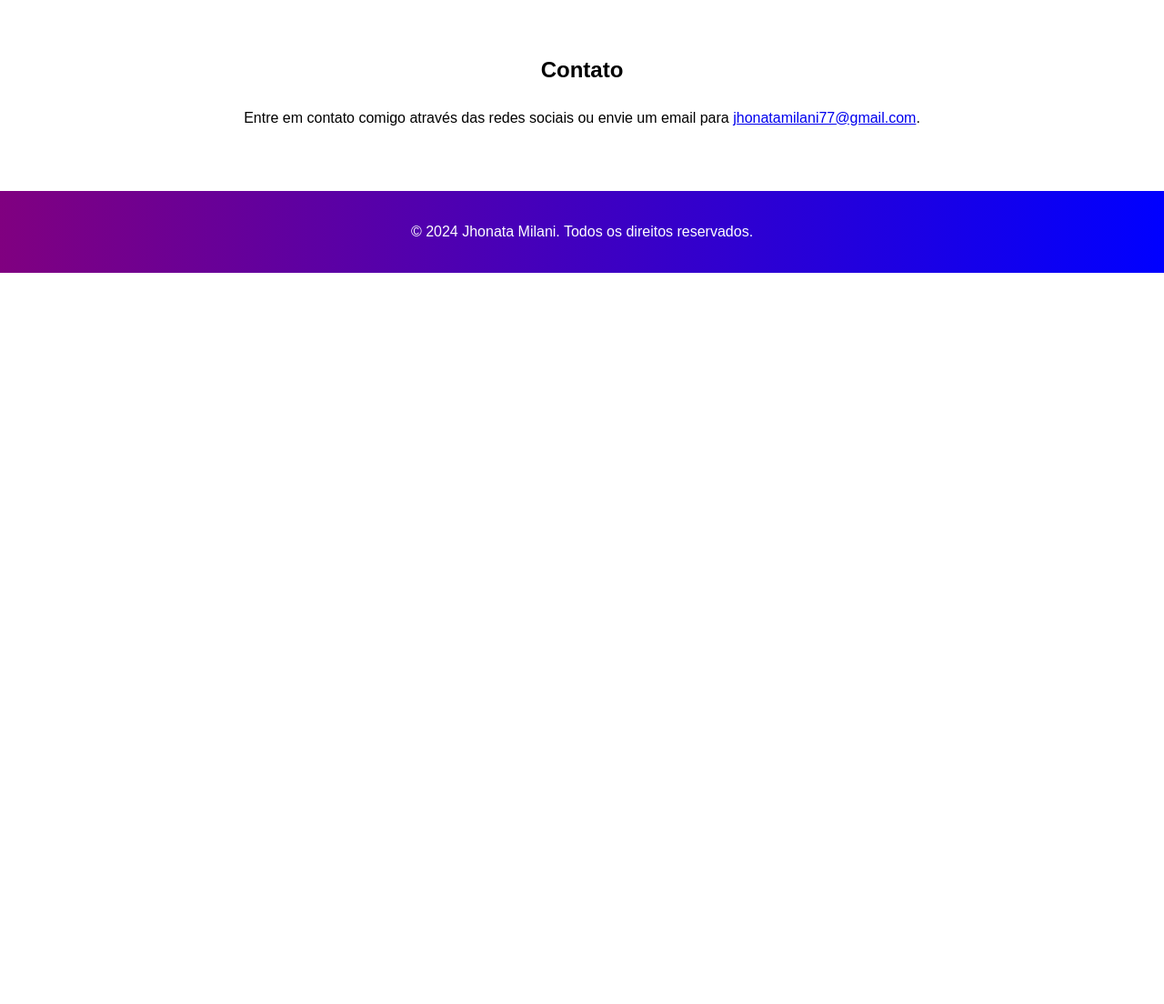
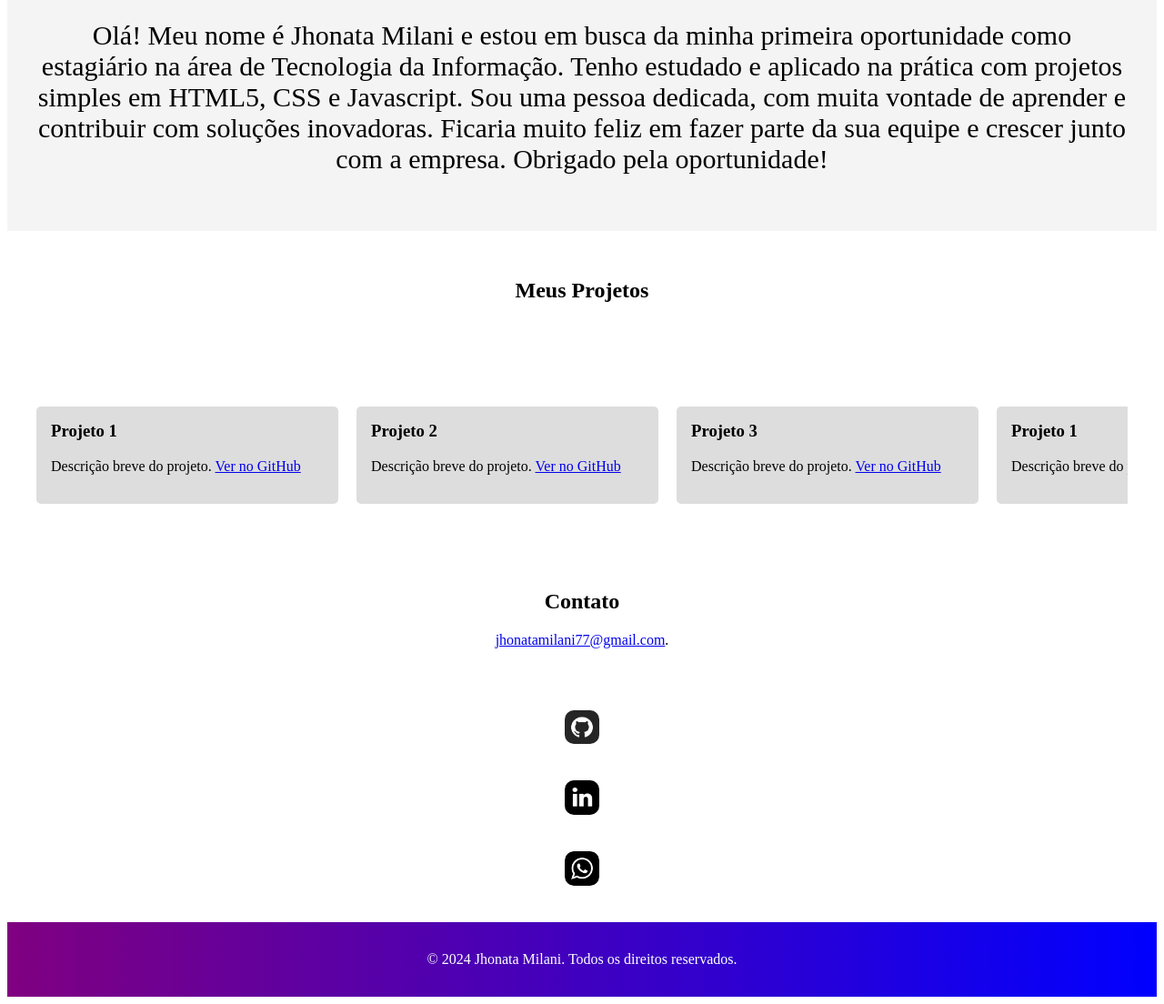
Before and after one commit to Jhonata7/Portif-lio-Profissional, a plain HTML site: page index.html in a window 1280 px wide. Shown: the part 939-2043 px from the top of the page at 91% size. Before the commit the page ends 1239 px from the top, so only its background shows below. Drawn offline with Linux system fonts and the light colour scheme.

Commit message:
Continua amanhã

```diff
--- a/index.html
+++ b/index.html
@@ -1,61 +1,116 @@
 <!DOCTYPE html>
 <html lang="pt-BR">
   <head>
-    <meta charset="UTF-8">
-    <meta name="viewport" content="width=device-width, initial-scale=1.0">
+    <meta charset="UTF-8" />
+    <meta name="viewport" content="width=device-width, initial-scale=1.0" />
     <title>Portfólio - Jhonata Milani</title>
-    <link rel="stylesheet" href="style.css">
+    <link rel="stylesheet" href="style.css" />
   </head>
 
   <body>
     <header>
-                <nav>
+      <nav class="style-list">
         <h1>Meu Portfólio</h1>
         <ul>
-                <li><a href="#sobre">Sobre</a></li>
+          <li><a href="#sobre">Sobre mim</a></li>
           <li><a href="#projetos">Projetos</a></li>
           <li><a href="#contato">Contato</a></li>
         </ul>
       </nav>
     </header>
 
-
-                    <img src="./img/Crachá empresarial com foto e informações simples azul verde e branco.png" alt="Jhonata-cartao-visita">
-
+    <div class="container-profile">
+      <img
+        src="./img/Crachá empresarial com foto e informações simples azul verde e branco.png"
+        alt="Jhonata-cartao-visita"
+      />
+    </div>
 
     <section id="sobre" class="section">
       <h2>Sobre Mim</h2>
-            <p>Olá! Meu nome é Jhonata Milani e estou em busca da minha primeira oportunidade como estagiário na área de Tecnologia da Informação. Tenho estudado e aplicado na prática com projetos simples em HTML5, CSS e Javascript. Sou uma pessoa dedicada, com muita vontade de aprender e contribuir com soluções inovadoras. Ficaria muito feliz em fazer parte da sua equipe e crescer junto com a empresa. Obrigado pela oportunidade!</p>
+      <p class="text-apresentacao">
+        Olá! Meu nome é Jhonata Milani e estou em busca da minha primeira
+        oportunidade como estagiário na área de Tecnologia da Informação. Tenho
+        estudado e aplicado na prática com projetos simples em HTML5, CSS e
+        Javascript. Sou uma pessoa dedicada, com muita vontade de aprender e
+        contribuir com soluções inovadoras. Ficaria muito feliz em fazer parte
+        da sua equipe e crescer junto com a empresa. Obrigado pela oportunidade!
+      </p>
     </section>
 
+    <div class="teste">
       <section id="projetos" class="section">
         <h2>Meus Projetos</h2>
-            <div class="projetos-container">
+        <div class="projetos-slider">
+
+        </div>
+      </section>
+    </div>
+
+    <div class="teste">
+      <section id="" class="section">
+        <div class="projetos-slider">
+          <div class="projeto">
+            <h3>Projeto 1</h3>
+            <p>Descrição breve do projeto. <a href="#">Ver no GitHub</a></p>
+          </div>
+          <div class="projeto">
+            <h3>Projeto 2</h3>
+            <p>Descrição breve do projeto. <a href="#">Ver no GitHub</a></p>
+          </div>
+          <div class="projeto">
+            <h3>Projeto 3</h3>
+            <p>Descrição breve do projeto. <a href="#">Ver no GitHub</a></p>
+          </div>
 
           <div class="projeto">
             <h3>Projeto 1</h3>
             <p>Descrição breve do projeto. <a href="#">Ver no GitHub</a></p>
           </div>
-
           <div class="projeto">
             <h3>Projeto 2</h3>
             <p>Descrição breve do projeto. <a href="#">Ver no GitHub</a></p>
           </div>
-
           <div class="projeto">
             <h3>Projeto 3</h3>
             <p>Descrição breve do projeto. <a href="#">Ver no GitHub</a></p>
           </div>
         </div>
       </section>
+    </div>
 
     <section id="contato" class="section">
       <h2>Contato</h2>
-            <p>Entre em contato comigo através das redes sociais ou envie um email para <a href="mailto:seuemail@exemplo.com">jhonatamilani77@gmail.com</a>.</p>
+      <p>
+        <a href="mailto:seuemail@exemplo.com">jhonatamilani77@gmail.com</a>.
+      </p>
+
     </section>
+
+
+
+             <div class="github">
+             <img src="/img/github_3291667.png" alt="github">
+             </div>
+
+            <div class="linkedin">
+            <img src="/img/linkedin_1384046.png" alt="linkedin">
+            </div>
+
+            <div class="whatsapp">
+            <img src="/img/whatsapp_254409.png" alt="WhatsApp">
+            </div>
+
+
+
+
+
 
     <footer class="copy">
       <p>&copy; 2024 Jhonata Milani. Todos os direitos reservados.</p>
     </footer>
+
+
+    <script src="script.js"></script>
   </body>
 </html>
--- a/style.css
+++ b/style.css
@@ -1,29 +1,16 @@
-/* styles.css */
+* styles.css */
 body {
   font-family: Arial, sans-serif;
   margin: 0;
   padding: 0;
   line-height: 1.6;
-
-
 }
 
 header {
-
   background: linear-gradient(to right, blue, purple);
   color: #e8e7ea;
   padding: 1rem 0;
   text-align: center;
-
-}
-
-img{
-    display: block;
-    position: relative;
-    top: 50%;
-    left: 42%;
-    width: 15%;
-    border-radius: 10px;
 }
 
 nav ul {
@@ -39,6 +26,15 @@ nav ul li {
 nav ul li a {
   color: #fff;
   text-decoration: none;
+}
+
+.style-list{
+    font-size: 38px;
+
+}
+
+.text-apresentacao{
+    font-size: 30px;
 }
 
 .section {
@@ -77,7 +73,82 @@ footer {
   margin-top: 20px;
 }
 
-.copy{
-    background: linear-gradient(to right, purple,blue);
+.copy {
+  background: linear-gradient(to right, purple, blue);
+}
+
+.container-profile {
+  font-family: Arial, sans-serif;
+  line-height: 1.6;
+  background: rgba(239, 235, 235, 0.893);
+  display: flex;
+  align-items: center;
+  justify-content: center;
+
 
 }
+
+body > div > img {
+  width: 30%;
+  border-radius: 10px;
+  margin: 20px 0;
+}
+
+/* Slider */
+
+/* Estilo para mobile */
+/* @media (max-width: 767px) { */
+  .projetos-slider {
+    display: flex;
+    flex-wrap: nowrap; /* Mantém os itens em uma única linha */
+    overflow-x: auto; /* Habilita a rolagem horizontal */
+    scroll-snap-type: x mandatory; /* Faz o "snap" parar em cada item */
+    -webkit-overflow-scrolling: touch; /* Suaviza o scroll no mobile */
+    gap: 10px; /* Espaçamento entre os itens */
+    padding: 10px 0; /* Espaçamento vertical do container */
+  }
+
+  .projetos-slider .projeto {
+    flex: 0 0 100%; /* Cada item ocupa 100% da largura da tela */
+    scroll-snap-align: start; /* Alinha cada item no início da tela */
+    margin-right: 10px; /* Espaçamento entre os itens */
+  }
+
+  .projetos-slider .projeto:last-child {
+    margin-right: 0; /* Remove o espaço do último item */
+  }
+/* } */
+
+.github{
+  display: flex;
+  width: 10%;
+  height: 10%;
+  margin-left: auto;
+  margin-right: auto;
+  margin: 0 auto;
+  flex-wrap: nowrap;
+  justify-content: space-evenly;
+}
+
+.linkedin{
+    display: flex;
+    width: 10%;
+    height: 10%;
+    margin-left: auto;
+    margin-right: auto;
+    margin: 0 auto;
+    flex-wrap: nowrap;
+    justify-content: space-evenly;
+}
+
+.whatsapp{
+display: flex;
+width: 10%;
+height: 10%;
+margin-left: auto;
+margin-right: auto;
+margin: 0 auto;
+flex-wrap: nowrap;
+justify-content: space-evenly;
+
+}
```
Also changed, not shown: img/github_3291667.png (added), img/linkedin_1384046.png (added), img/whatsapp_254409.png (added), 1 other file. Lines whose indentation alone changed are shown as unchanged.
